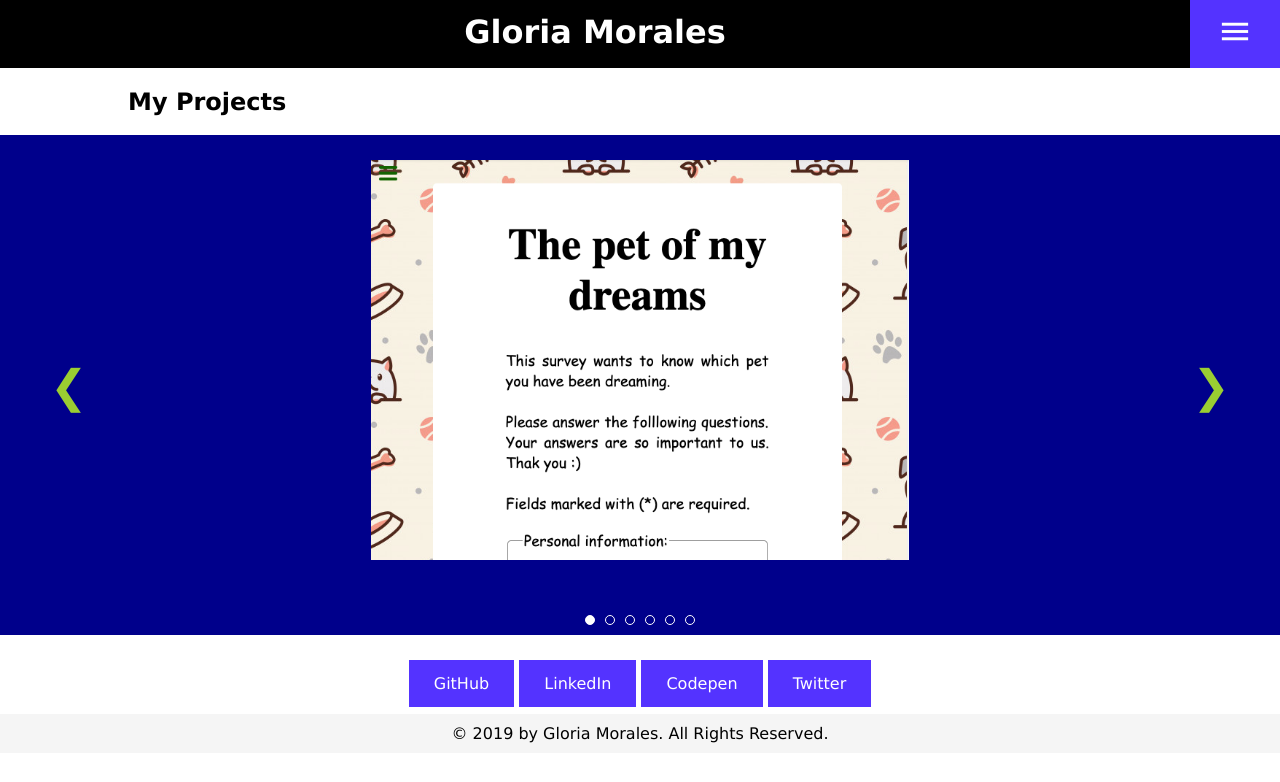
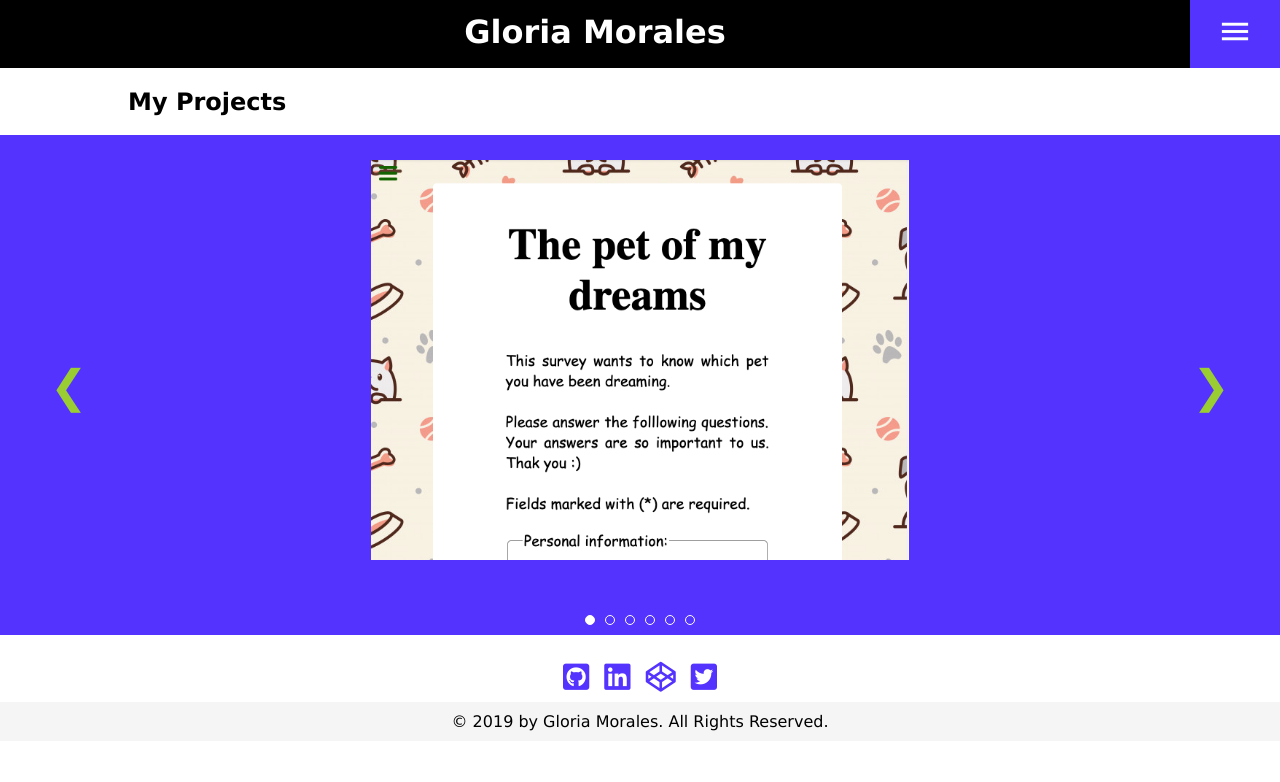
Before and after one commit to gmoraleslondono/portfolio, a plain HTML site: page projects.html in a window 1280 px wide. Drawn offline with Linux system fonts and the light colour scheme.

Commit message:
Add font awesome icon and set style color

```diff
--- a/projects.html
+++ b/projects.html
@@ -13,6 +13,8 @@
       href="https://fonts.googleapis.com/icon?family=Material+Icons"
       rel="stylesheet"
     />
+    <link rel="stylesheet" href="https://use.fontawesome.com/releases/v5.11.2/css/all.css">
+    <link rel="stylesheet" href="https://use.fontawesome.com/releases/v5.11.2/css/v4-shims.css">
 
     <title>Gloria Morales</title>
 
@@ -28,7 +30,7 @@
         width: 100%;
         height: 500px;
         margin-bottom: 20px;
-        background-color: darkblue;
+        background-color: #5433ff;
       }
 
       .container {
@@ -242,25 +244,25 @@
           class="link"
           href="https://github.com/gmoraleslondono"
           target="_blank"
-          >GitHub</a
+          ><i class="fab fa-github-square"></i></a
         >
         <a
           class="link"
           href="https://www.linkedin.com/in/gmoraleslondono"
           target="_blank"
-          >LinkedIn</a
+          ><i class="fab fa-linkedin"></i></a
         >
         <a
           class="link"
           href="https://codepen.io/gmoraleslondono"
           target="_blank"
-          >Codepen</a
+          ><i class="fab fa-codepen"></i></a
         >
         <a
           class="link"
           href="https://twitter.com/gmoraleslondono"
           target="_blank"
-          >Twitter</a
+          ><i class="fab fa-twitter-square"></i></a
         >
       </div>
 
--- a/style.css
+++ b/style.css
@@ -227,12 +227,12 @@ footer {
 
 .link,
 .link:visited {
-  background-color: #5433ff;
-  color: white;
-  padding: 14px 25px;
+  color: #5433ff;
   text-align: center;
   text-decoration: none;
   display: inline-block;
+  font-size: 30px;
+  margin: 0 5px;
 }
 
 .link:hover,
```
Also changed, not shown: about.html (+7 -13 lines), curriculum.html (+6 -4 lines).
